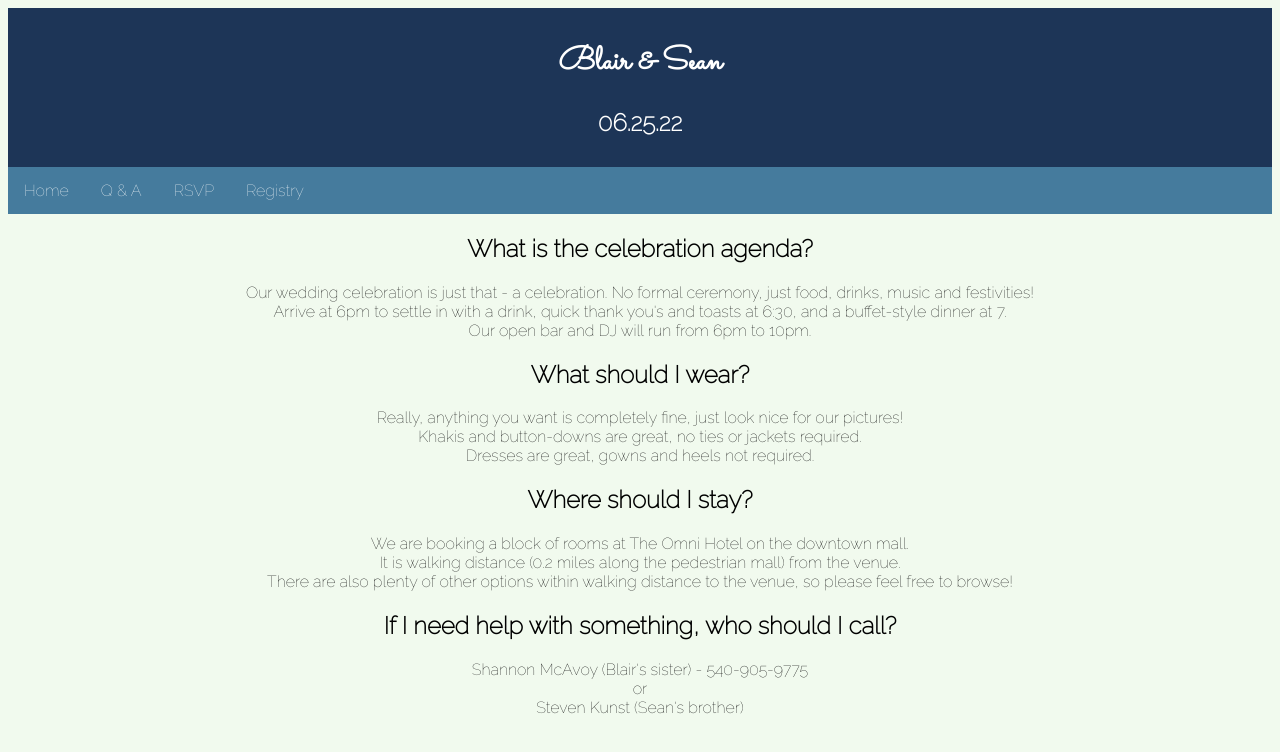
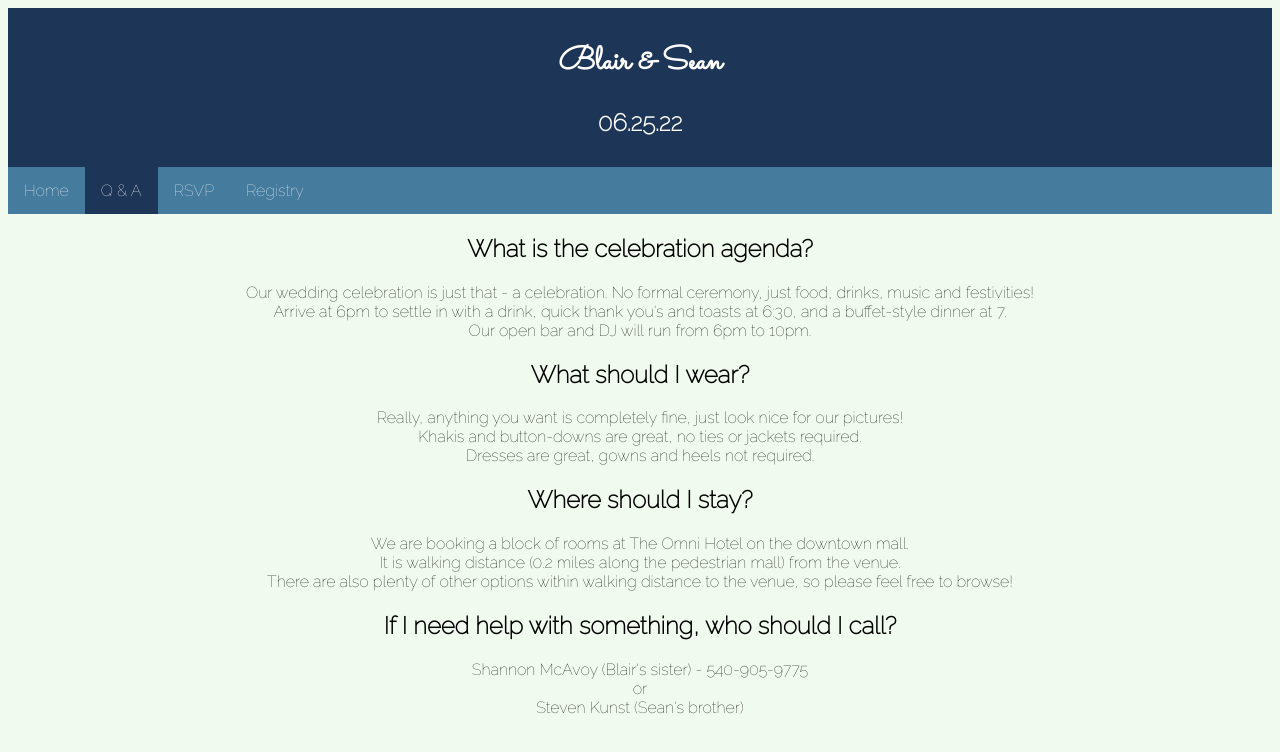
Before and after one commit to 14mcavoyb/blair-and-sean, a plain HTML site: page QandA.html in a window 1280 px wide. Drawn offline with Linux system fonts and the light colour scheme.

Commit message:
Update QandA.html

```diff
--- a/QandA.html
+++ b/QandA.html
@@ -18,7 +18,7 @@
   <body>
     <header><h1>Blair & Sean</h1><h2>06.25.22</header>
     <div class="topnav">
-      <a href="index.html">Home</a> <a href="QandA.html">Q & A</a> <a href="https://www.theknot.com/us/blair-mcavoy-and-sean-kunst/rsvp" target="_blank">RSVP</a> <a href="registry.html">Registry</a>
+      <a href="index.html">Home</a> <a href="QandA.html" class="active">Q & A</a> <a href="https://www.theknot.com/us/blair-mcavoy-and-sean-kunst/rsvp" target="_blank">RSVP</a> <a href="registry.html">Registry</a>
     </div>
 
       <h2> What is the celebration agenda?</h2>
```
